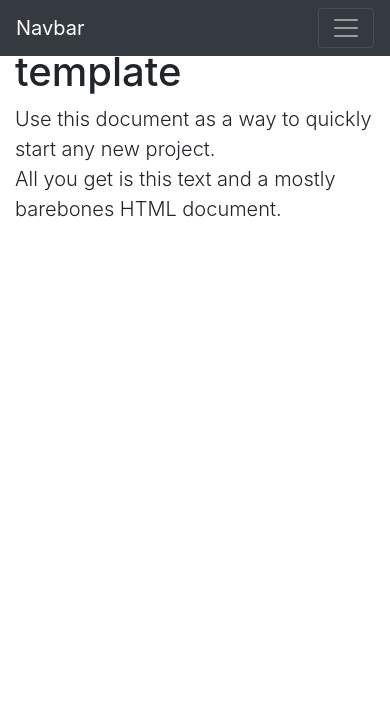
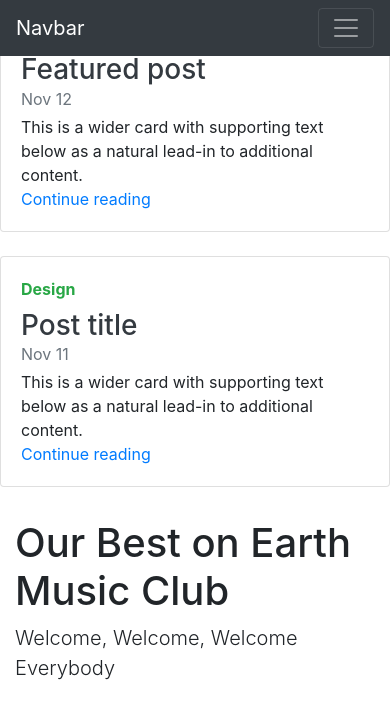
Before and after one commit to pythongrupa2/ticket_system, a Django app: page / in a window 390 px wide. Shown: the top 719 px of the page. Run offline with Django 3.2, Linux system fonts and the light colour scheme; some libraries are stand-ins or nearby versions.

Commit message:
Major front page update

```diff
--- a/web/templates/base.html
+++ b/web/templates/base.html
@@ -7,7 +7,8 @@
     <meta name="viewport" content="width=device-width, initial-scale=1, shrink-to-fit=no">
 
     <!-- Bootstrap CSS -->
-    <link rel="stylesheet" href="https://stackpath.bootstrapcdn.com/bootstrap/4.1.3/css/bootstrap.min.css" integrity="sha384-MCw98/SFnGE8fJT3GXwEOngsV7Zt27NXFoaoApmYm81iuXoPkFOJwJ8ERdknLPMO" crossorigin="anonymous">
+    <link rel="stylesheet" href="https://stackpath.bootstrapcdn.com/bootstrap/4.1.3/css/bootstrap.min.css"
+          integrity="sha384-MCw98/SFnGE8fJT3GXwEOngsV7Zt27NXFoaoApmYm81iuXoPkFOJwJ8ERdknLPMO" crossorigin="anonymous">
 
     <title>Piano Bar Super Star!</title>
 </head>
@@ -16,7 +17,8 @@
 
 <nav class="navbar navbar-expand-md navbar-dark bg-dark fixed-top">
     <a class="navbar-brand" href="#">Navbar</a>
-      <button class="navbar-toggler" type="button" data-toggle="collapse" data-target="#navbarsExampleDefault" aria-controls="navbarsExampleDefault" aria-expanded="false" aria-label="Toggle navigation">
+    <button class="navbar-toggler" type="button" data-toggle="collapse" data-target="#navbarsExampleDefault"
+            aria-controls="navbarsExampleDefault" aria-expanded="false" aria-label="Toggle navigation">
         <span class="navbar-toggler-icon"></span>
     </button>
 
@@ -29,12 +31,8 @@
                 <a class="nav-link" href="#">Link</a>
             </li>
             <li class="nav-item Events">
-            <a class="nav-link events-toggle" href="http://example.com" id="events01" data-toggle="events" aria-haspopup="true" aria-expanded="false">Events</a>
-            <div class="events-menu" aria-labelledby="dropdown01">
-              <a class="events-event1" href="#">Event1</a>
-              <a class="events-event2" href="#">Event2</a>
-              <a class="events-event3" href="#">Event3</a>
-            </div>
+                <a class="nav-link events-toggle" href="http://example.com" id="events01" data-toggle="events"
+                   aria-haspopup="true" aria-expanded="false">Events</a>
             </li>
         </ul>
         <form class="form-inline my-2 my-lg-0">
@@ -44,11 +42,48 @@
     </div>
 </nav>
 
+
+<div class="row mb-2">
+    <div class="col-md-6">
+        <div class="card flex-md-row mb-4 box-shadow h-md-250">
+            <div class="card-body d-flex flex-column align-items-start">
+                <strong class="d-inline-block mb-2 text-primary">World</strong>
+                <h3 class="mb-0">
+                    <a class="text-dark" href="#">Featured post</a>
+                </h3>
+                <div class="mb-1 text-muted">Nov 12</div>
+                <p class="card-text mb-auto">This is a wider card with supporting text below as a natural lead-in to
+                    additional content.</p>
+                <a href="#">Continue reading</a>
+            </div>
+            <img class="card-img-right flex-auto d-none d-md-block" data-src="holder.js/200x250?theme=thumb"
+                 alt="Card image cap">
+        </div>
+    </div>
+    <div class="col-md-6">
+        <div class="card flex-md-row mb-4 box-shadow h-md-250">
+            <div class="card-body d-flex flex-column align-items-start">
+                <strong class="d-inline-block mb-2 text-success">Design</strong>
+                <h3 class="mb-0">
+                    <a class="text-dark" href="#">Post title</a>
+                </h3>
+                <div class="mb-1 text-muted">Nov 11</div>
+                <p class="card-text mb-auto">This is a wider card with supporting text below as a natural lead-in to
+                    additional content.</p>
+                <a href="#">Continue reading</a>
+            </div>
+            <img class="card-img-right flex-auto d-none d-md-block" data-src="holder.js/200x250?theme=thumb"
+                 alt="Card image cap">
+        </div>
+    </div>
+</div>
+
+
 <main role="main" class="container">
 
     <div class="starter-template">
-        <h1>Bootstrap starter template</h1>
-        <p class="lead">Use this document as a way to quickly start any new project.<br> All you get is this text and a mostly barebones HTML document.</p>
+        <h1>Our Best on Earth Music Club</h1>
+        <p class="lead">Welcome, Welcome, Welcome Everybody</p>
     </div>
 
 </main><!-- /.container -->
@@ -56,7 +91,9 @@
 <!-- Bootstrap core JavaScript
 ================================================== -->
 <!-- Placed at the end of the document so the pages load faster -->
-    <script src="https://code.jquery.com/jquery-3.2.1.slim.min.js" integrity="sha384-KJ3o2DKtIkvYIK3UENzmM7KCkRr/rE9/Qpg6aAZGJwFDMVNA/GpGFF93hXpG5KkN" crossorigin="anonymous"></script>
+<script src="https://code.jquery.com/jquery-3.2.1.slim.min.js"
+        integrity="sha384-KJ3o2DKtIkvYIK3UENzmM7KCkRr/rE9/Qpg6aAZGJwFDMVNA/GpGFF93hXpG5KkN"
+        crossorigin="anonymous"></script>
 <script>window.jQuery || document.write('<script src="../../assets/js/vendor/jquery-slim.min.js"><\/script>')</script>
 <script src="../../assets/js/vendor/popper.min.js"></script>
 <script src="../../dist/js/bootstrap.min.js"></script>
```
Lines whose indentation alone changed are shown as unchanged.
